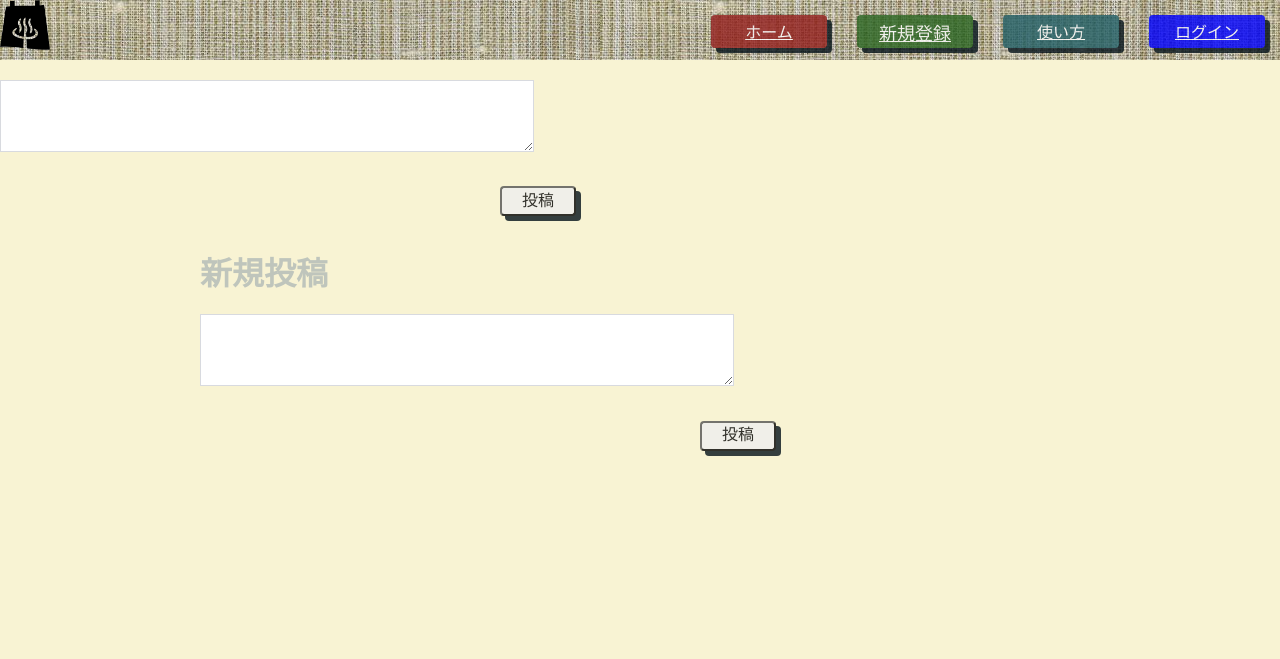
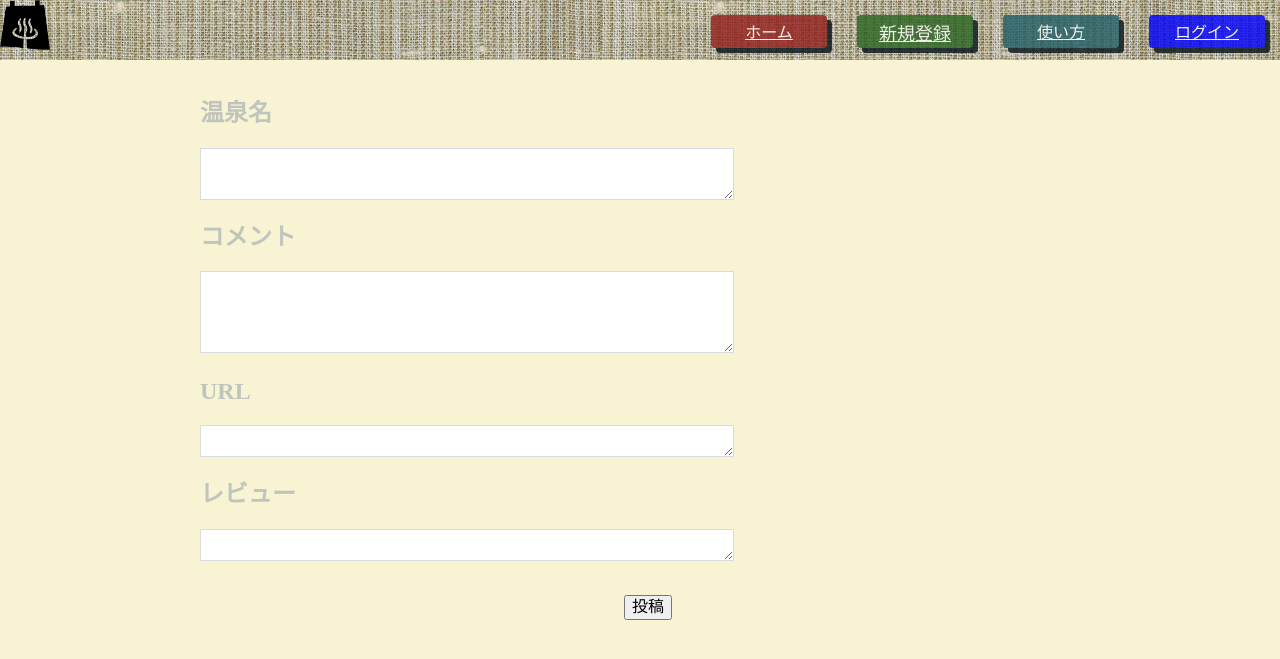
Before and after one commit to Fenotasu/yumeguri_app, a Rails app: page /lists/new in a window 1280 px wide. Shown: the top 659 px of the page. Run offline with Rails 7, Linux system fonts and the light colour scheme; style sheets or scripts are compiled from the project's sources; some libraries are stand-ins or nearby versions.

Commit message:
URLとHPを投稿可能に

```diff
--- a/app/assets/stylesheets/lists.scss
+++ b/app/assets/stylesheets/lists.scss
@@ -205,54 +205,40 @@ color: blue;}
 
 
 /* ここから新規投稿ページ*/
-.lists3{
+.list-new{
   width: 100vw;
   height: 400px;
   background-color: #f8f3d3;
 }
-.list-onsen-name{
+
+.lists-new-top{
   width: 70vw;
   height: 200px;
   margin-left: 200px;
+  margin-top: 100px;
 }
 
-
-
-.lists-top3{
-  width: 70vw;
-  height: 200px;
-  margin-left: 200px;
-}
-
-.lists-top3 h1{
-  margin-top: 100px;
+.lists-new-top h2{
   text-align: left;
   opacity: 0.5;
   color: #8899a6;
 }
 
-.form-body textarea{
+.list-new-form-inbox textarea{
 font-size: 20px;
 padding: 10px;
-min-height: 140px;
 border: 1px solid rgb(216, 218, 223);
 width: 40vw;
 }
-.form input[type="submit"]
-{
-position: absolute;
-margin-left: 500px;
-margin-top: 30px;
-box-shadow: 5px 5px #04121a;
-display: block;
-border-radius: 4px;
-color: black;
-opacity: 0.8;
-padding:0  20px;
-height: 30px;
-.form input[type="submit"]:active{
-  box-shadow: none;
-  position: relative;
-  top:5px;
-  left: 10px;
-}}
+.list-content-box textarea{
+  height: 30px;}
+.list-comment-box textarea{
+  height: 60px;
+}
+.link-url textarea{
+  height: 10px;
+}
+.submit-btn{
+  margin-top: 30px;
+  text-align: center;
+}
--- a/app/controllers/lists_controller.rb
+++ b/app/controllers/lists_controller.rb
@@ -27,7 +27,7 @@ def new
 end
 
 def create
-  @list=List.new(comment: params[:comment], user_id: @current_user.id)
+  @list=List.new(content: params[:content], comment: params[:comment], url: params[:url], review:params[:review], user_id: @current_user.id, )
 
   if @list.save
   redirect_to("/lists/index")
--- a/app/views/lists/new.html.erb
+++ b/app/views/lists/new.html.erb
@@ -1,39 +1,42 @@
 
 
 
-  <body class="lists3">
+  <body class="list-new">
 
-      <div class="lists-onsen-name">
-          <h1>温泉名</h1>
-          <%= form_tag("/lists/create")do %>
-                <div class="form">
-                  <div class="form-body">
-                    <%@list.errors.full_messages.each do |message| %>
-                    <div class="form-error">
-                    <%= message %>
-                    </div>
-                    <%end%>
-                    <textarea name="comment"></textarea>
-                    <input type=submit value="投稿">
-                  </div>
-                 </div>
-           <% end %>
-    </div>
+    <div class="lists-new-top">
 
-    <div class="lists-top3">
-        <h1>新規投稿</h1>
         <%= form_tag("/lists/create")do %>
-              <div class="form">
-                <div class="form-body">
+              <div class="list-new-box">
+                <div class="list-new-form-inbox">
                   <%@list.errors.full_messages.each do |message| %>
                   <div class="form-error">
                   <%= message %>
                   </div>
                   <%end%>
-                  <textarea name="comment"></textarea>
+
+                 <h2>温泉名</h2>
+                      <div class="list-content-box">
+                          <textarea name="content"></textarea>
+                      </div>
+
+                  <h2>コメント</h2>
+                      <div class="list-comment-box">
+                          <textarea name="comment"></textarea>
+                      </div>
+
+                  <h2>URL</h2>
+                        <div class="link-url">
+                          <textarea name="url"></textarea>
+                        </div>
+                  <h2>レビュー</h2>
+                        <div class="link-url">
+                          <textarea name="review"></textarea>
+                        </div>
+                <div class="submit-btn">
                   <input type=submit value="投稿">
                 </div>
-               </div>
+                </div><!-- #list-new-form-inboxの閉じタグ -->
+              </div>　　<!-- #list-new-boxの閉じタグ -->
          <% end %>
   </div>
     </body>
```
